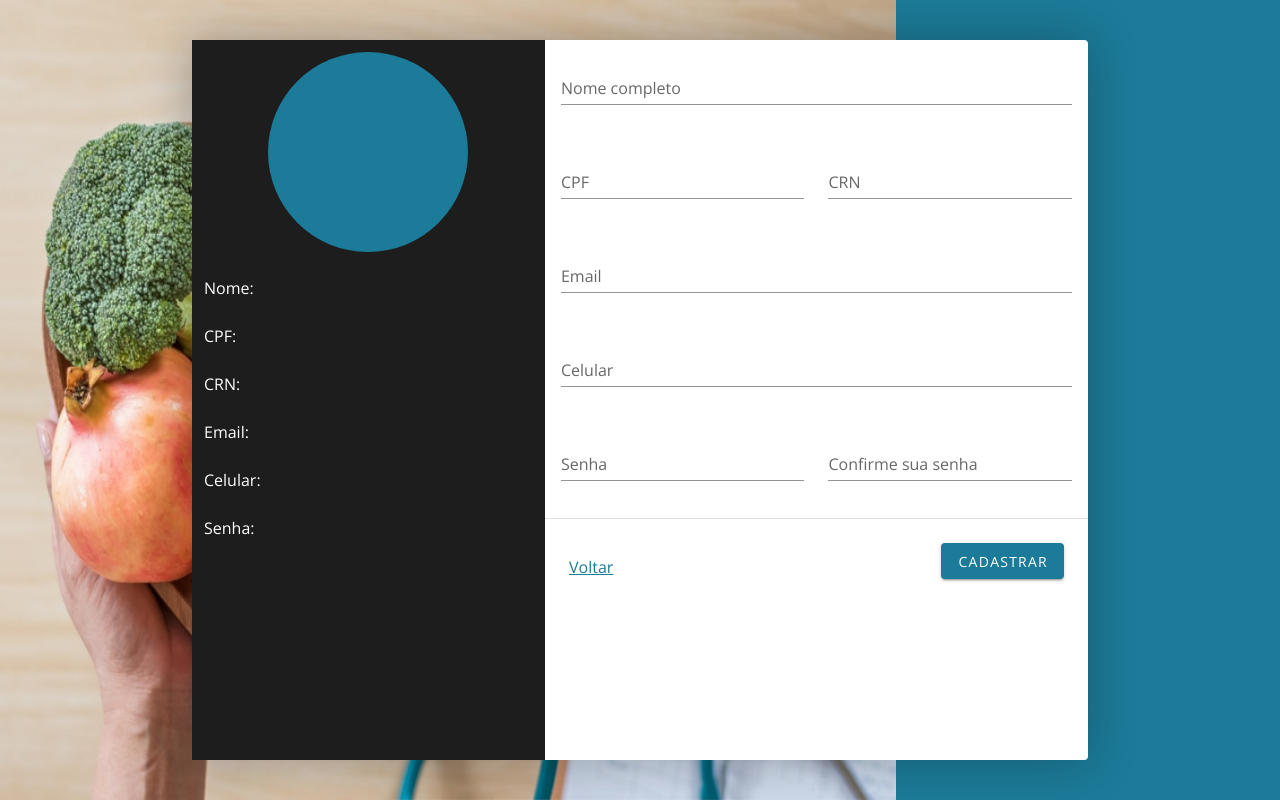
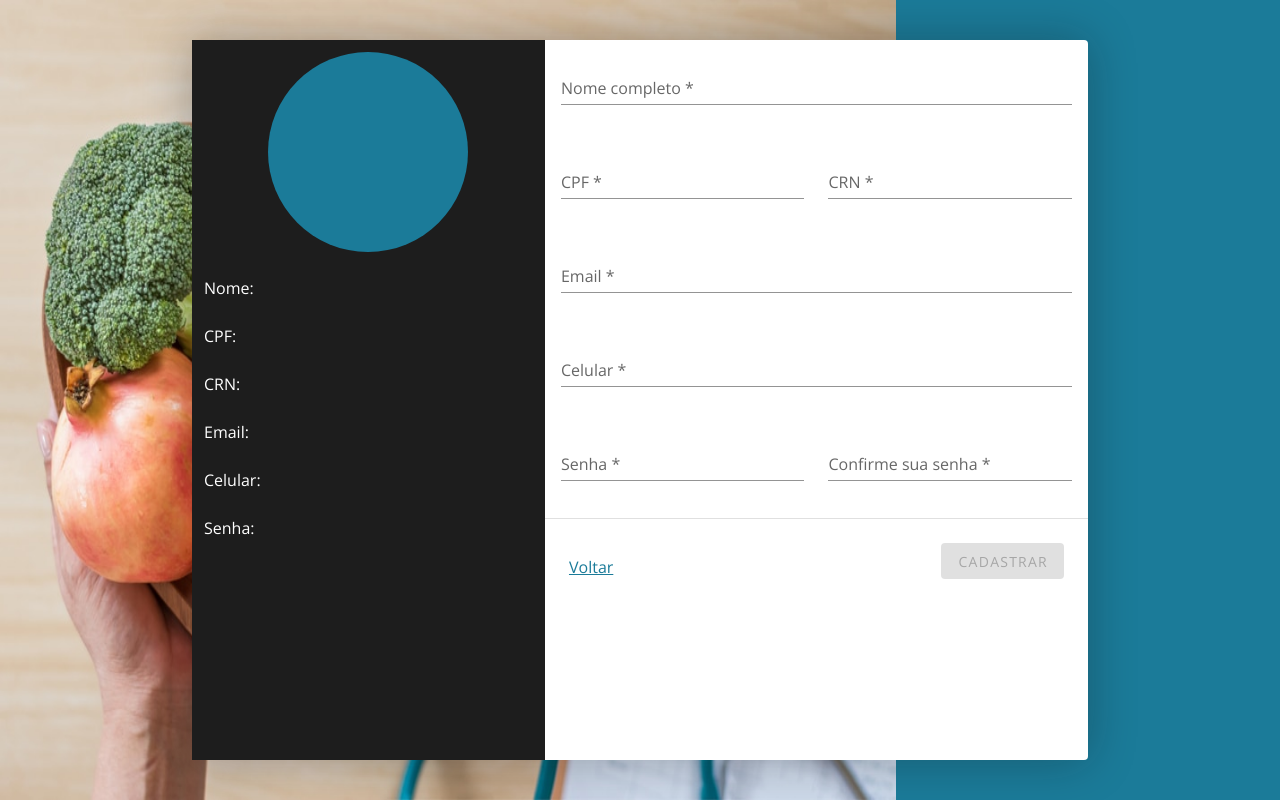
Before and after one commit to Guilhermeneves142/TCC-Front, a Vue app: page /new-user in a window 1280 px wide. Built offline with nearby package versions, Linux system fonts and the light colour scheme; a web font is replaced by a local one.

Commit message:
validations

```diff
--- a/src/store/index.ts
+++ b/src/store/index.ts
@@ -4,8 +4,15 @@ import Vuex from "vuex";
 Vue.use(Vuex);
 
 export default new Vuex.Store({
-  state: {},
-  mutations: {},
+  state: {
+    token: localStorage.getItem("token"),
+  },
+  mutations: {
+    LOGIN(state, data) {
+      localStorage.setItem("token", data);
+      state.token = data;
+    },
+  },
   actions: {},
   modules: {},
 });
--- a/src/views/Initial/Login.vue
+++ b/src/views/Initial/Login.vue
@@ -3,17 +3,20 @@
     <v-card-title class="mb-12">
       <v-row align="start">
         <v-col cols="10">
-          <v-img src="../../assets/logo.jpeg" max-width="300" />
+          <v-img src="../../assets/logo.png" max-width="300" />
         </v-col>
       </v-row>
     </v-card-title>
     <v-card-text>
+      <v-form v-model="valid" ref="form">
         <v-row align="center" class="mx-0">
           <v-text-field
             label="Email ou CPF"
             class="py-5"
             dense
+            required
             v-model="login.usuario"
+            :rules="rules.usuario"
             prepend-inner-icon="mdi-account-outline"
           />
         </v-row>
@@ -22,11 +25,15 @@
             label="Senha"
             dense
             class="py-5"
+            required
             type="password"
             v-model="login.senha"
+            :rules="rules.senha"
+            @keyup.enter="signIn"
             prepend-inner-icon="mdi-lock-outline"
           />
         </v-row>
+      </v-form>
       <v-row justify="end">
         <v-col cols="auto">
           <a>Esqueceu a senha?</a>
@@ -42,7 +49,9 @@
           </v-btn>
         </v-col>
         <v-col cols="auto">
-          <v-btn depressed color="primary" @click="signIn"> Entrar </v-btn>
+          <v-btn depressed color="primary" @click="signIn" :disabled="!valid">
+            Entrar
+          </v-btn>
         </v-col>
       </v-row>
     </v-card-actions>
@@ -72,16 +81,25 @@ export default class Login extends Vue {
     senha: "",
   };
   error = false;
+  valid = false;
   createNewUser(): void {
     this.$router.push({ name: "NewUser" });
   }
   signIn(): void {
+    if ((this.$refs.form as Vue & { validate: () => boolean }).validate())
       LoginService.login(this.login).then(
-      (e) => console.log(e),
+        (e) => localStorage.setItem("token", e.token),
         () => {
           this.error = true;
         }
       );
+  }
+
+  get rules(): unknown {
+    return {
+      usuario: [(v: string) => !!v || "Usuário obrigatório"],
+      senha: [(v: string) => !!v || "Senha obrigatória"],
+    };
   }
 }
 </script>
--- a/src/views/Initial/NewUser.vue
+++ b/src/views/Initial/NewUser.vue
@@ -48,36 +48,57 @@
             <v-row>
               <v-col>
                 <v-text-field
-                  label="Nome completo"
+                  label="Nome completo *"
                   v-model="user.nome"
+                  :rules="rules.nome"
                   required
                 />
               </v-col>
             </v-row>
             <v-row>
               <v-col>
-                <v-text-field label="CPF" required v-model="user.cpf" />
+                <v-text-field
+                  label="CPF *"
+                  required
+                  v-model="user.cpf"
+                  :rules="rules.cpf"
+                />
               </v-col>
 
               <v-col>
-                <v-text-field label="CRN" v-model="user.crn" />
-              </v-col>
-            </v-row>
-            <v-row>
-              <v-col>
-                <v-text-field label="Email" required v-model="user.email" />
-              </v-col>
-            </v-row>
-            <v-row>
-              <v-col>
-                <v-text-field label="Celular" required v-model="user.celular" />
+                <v-text-field
+                  label="CRN *"
+                  v-model="user.crn"
+                  :rules="rules.crn"
+                />
               </v-col>
             </v-row>
             <v-row>
               <v-col>
                 <v-text-field
-                  label="Senha"
+                  label="Email *"
                   required
+                  v-model="user.email"
+                  :rules="rules.email"
+                />
+              </v-col>
+            </v-row>
+            <v-row>
+              <v-col>
+                <v-text-field
+                  label="Celular *"
+                  required
+                  v-model="user.celular"
+                  :rules="rules.celular"
+                />
+              </v-col>
+            </v-row>
+            <v-row>
+              <v-col>
+                <v-text-field
+                  label="Senha *"
+                  required
+                  :rules="rules.senha"
                   type="password"
                   v-model="user.senha"
                 />
@@ -85,8 +106,9 @@
 
               <v-col>
                 <v-text-field
-                  label="Confirme sua senha"
+                  label="Confirme sua senha *"
                   type="password"
+                  :rules="rules.confirmarSenha"
                   required
                 />
               </v-col>
@@ -103,7 +125,9 @@
               >
             </v-col>
             <v-col cols="auto">
-              <v-btn color="primary" @click="save">Cadastrar</v-btn>
+              <v-btn color="primary" @click="save" :disabled="!valid"
+                >Cadastrar</v-btn
+              >
             </v-col>
           </v-row>
         </v-card-actions>
@@ -160,18 +184,37 @@ export default class NewUser extends Vue {
     return abreviacao;
   }
 
+  get rules(): unknown {
+    return {
+      nome: [(v: string) => !!v || "Nome obrigatório"],
+      senha: [(v: string) => !!v || "Senha obrigatória"],
+      crn: [(v: string) => !!v || "CRN obrigatória"],
+      cpf: [(v: string) => !!v || "CPF obrigatório"],
+      email: [(v: string) => !!v || "Email obrigatório"],
+      celular: [(v: string) => !!v || "Celular obrigatório"],
+      confirmarSenha: [
+        (v: string) => !!v || "Senha obrigatória",
+        (v: string) => v == this.user.senha || "As senhas devem ser iguais",
+      ],
+    };
+  }
+
   save(): void {
     LoginService.createNewUser(this.user).then(
       () => {
+        this.notification = {
+          open: true,
+          color: "error",
+          title: "Cadastro realizado",
+          message: "O nutricionista foi cadastrado com sucesso",
+        };
         this.notification.color = "success";
         this.notification.open = true;
         setTimeout(() => {
           this.$router.back();
         }, 1500);
       },
-      (e) => {
-        console.log(e);
-
+      () => {
         this.notification = {
           open: true,
           color: "error",
```
Also changed, not shown: src/assets/logo.jpeg (deleted), src/assets/logo.png. Lines whose indentation alone changed are shown as unchanged.
